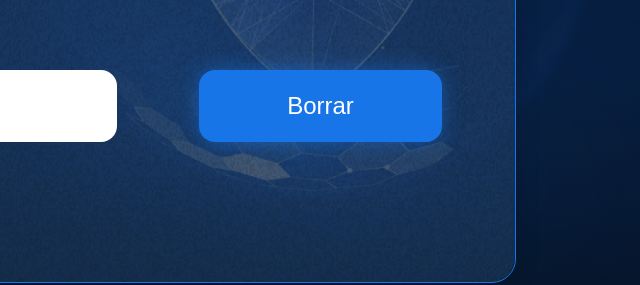
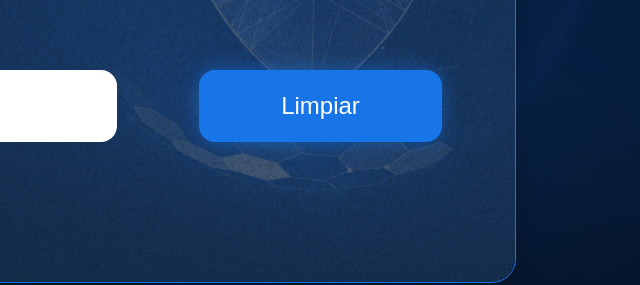
Before and after one commit to Mambel30/generador-de-contrase-as, a plain HTML site: page index.html in a window 1280 px wide. Shown: the part 464-749 px from the top of the page, 636-1276 px from the left. Drawn offline with Linux system fonts and the light colour scheme.

Commit message:
Update index.html

```diff
--- a/index.html
+++ b/index.html
@@ -25,7 +25,7 @@
                     </div>
                     <div class="container__campo">
                         <input class="container__contrasena" type="text" id="contrasena" placeholder="contraseña">
-                        <button class="boton" id="borrar" onclick="borrar">Borrar</button>
+                        <button class="boton" id="limpiar" onclick="limpiar()" >Limpiar </button>
 
                     </div>
                 </div>
```
